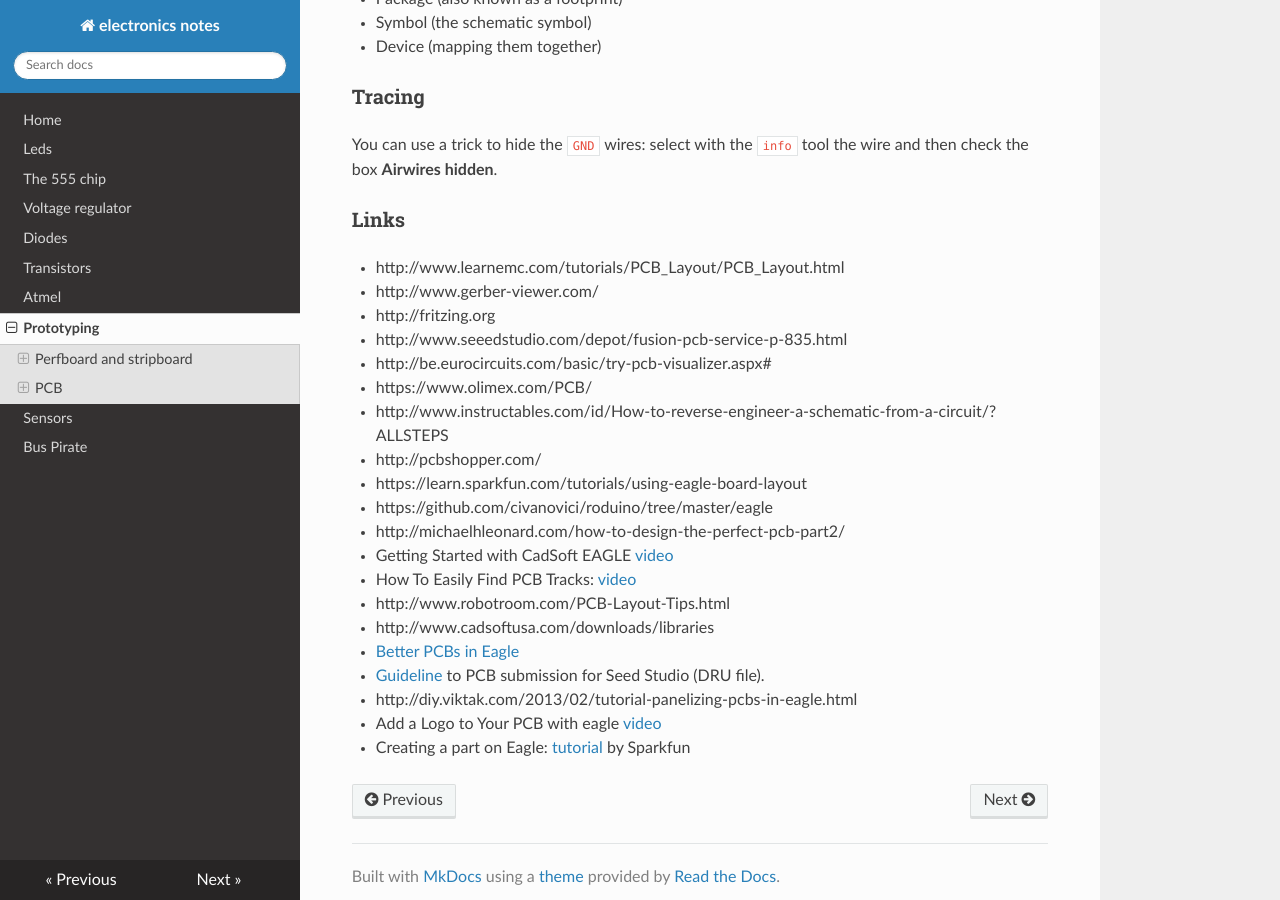
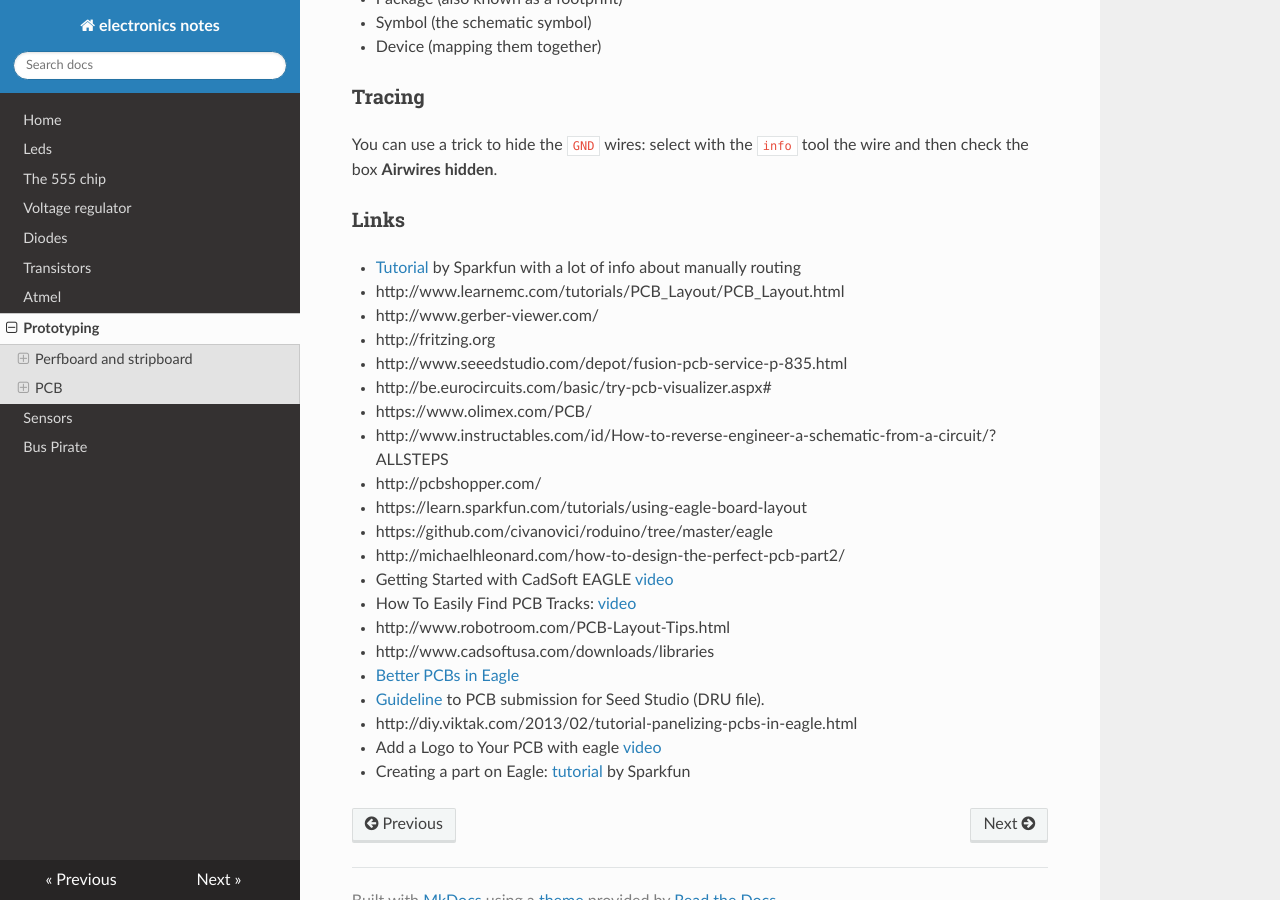
Before and after one commit to gipi/electronics-notes, an MkDocs documentation site: the page built from docs/Prototyping.md, in a window 1280 px wide and 900 px high, scrolled down 799 px. Built offline with MkDocs 1.6.1, drawn with Linux system fonts in a browser that asks for light colours; nearby versions of some CDN libraries; old or Windows-style settings are respelled for this version of MkDocs.

Commit message:
Add link.

```diff
--- a/docs/Prototyping.md
+++ b/docs/Prototyping.md
@@ -35,6 +35,7 @@ then check the box **Airwires hidden**.
 
 ### Links
 
+ - [Tutorial](https://learn.sparkfun.com/tutorials/designing-pcbs-advanced-smd) by Sparkfun with a lot of info about manually routing
  - http://www.learnemc.com/tutorials/PCB_Layout/PCB_Layout.html
  - http://www.gerber-viewer.com/
  - http://fritzing.org
```
